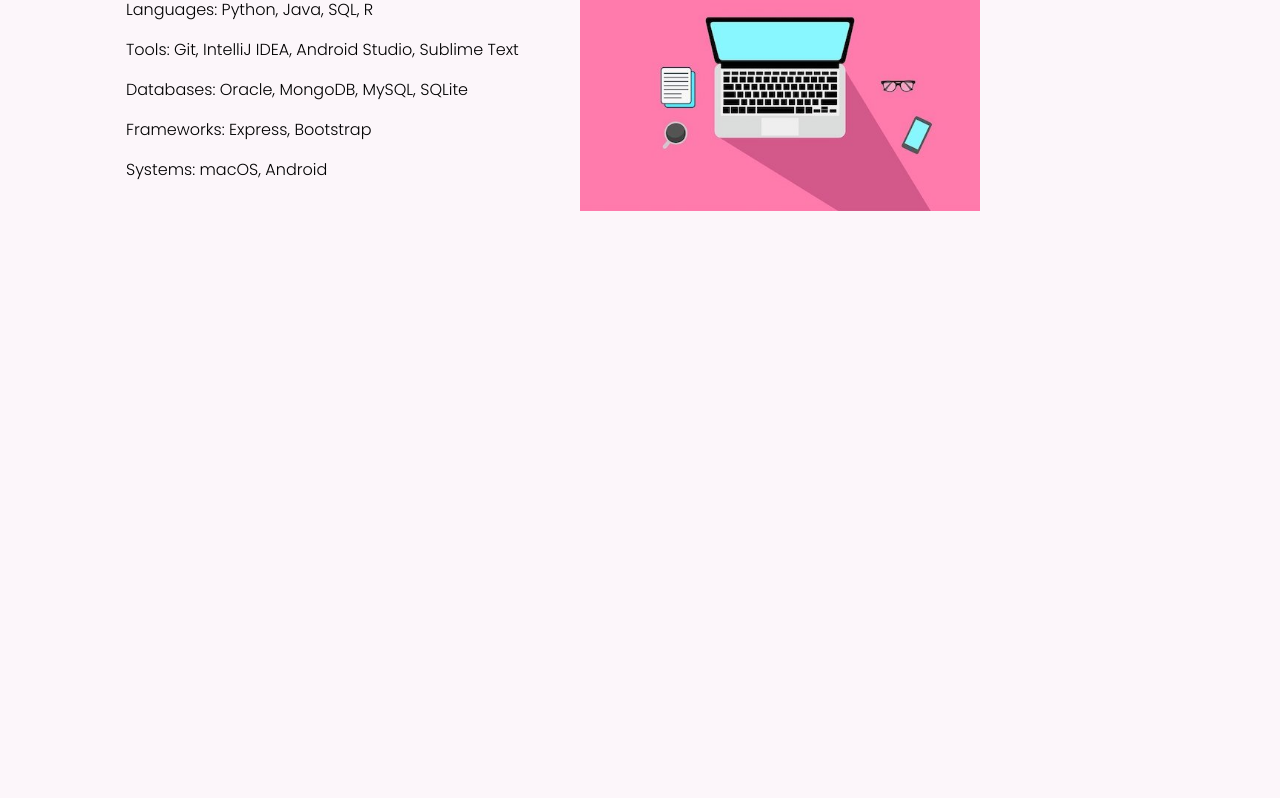
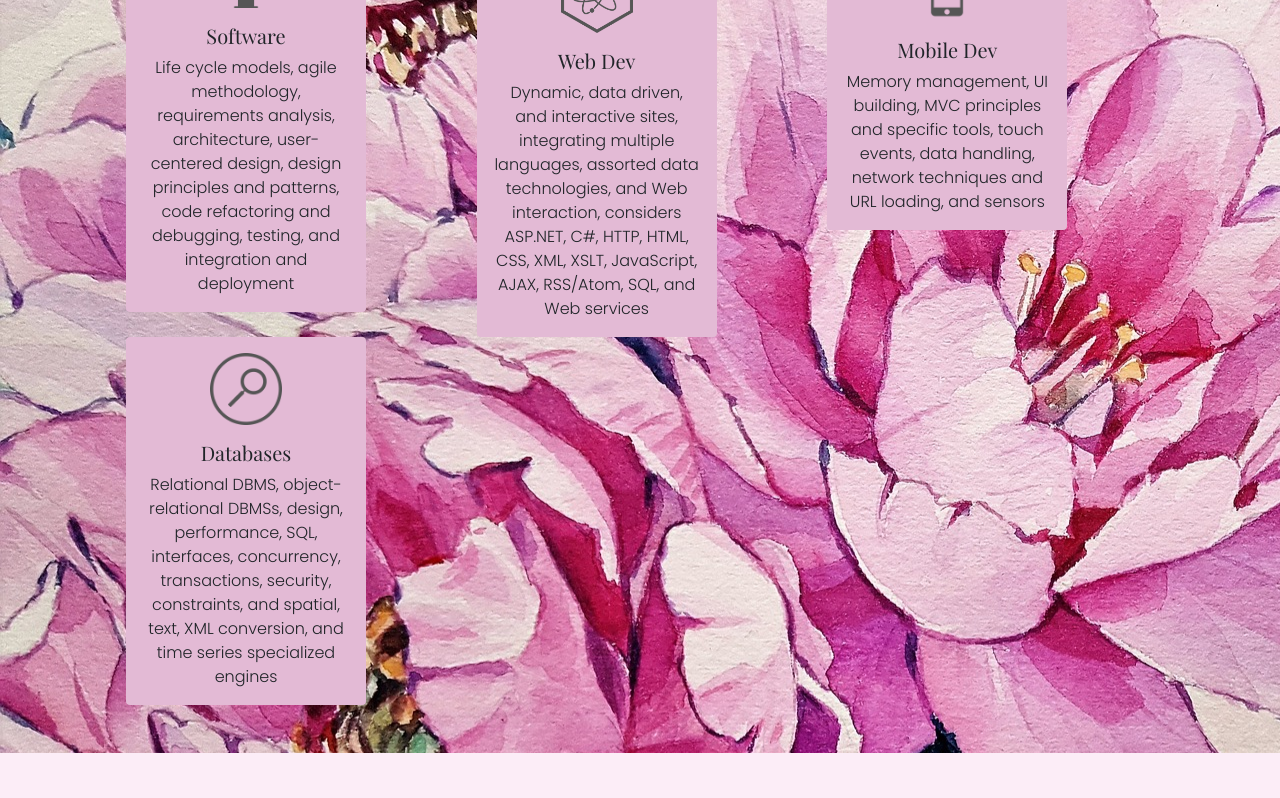
Before and after one commit to HastiGD/website-homepage, a website: page index.html in a window 1280 px wide. Shown: the part 706-1504 px from the top of the page. Before the commit the page ends 981 px from the top, so only its background shows below. Drawn offline with nearby package versions, Linux system fonts and the light colour scheme.

Commit message:
added a section for courses

```diff
--- a/index.html
+++ b/index.html
@@ -44,6 +44,7 @@
         </nav>
       </div>
     </header>
+
     <!-- About -->
     <section class="jumbotron about">
       <div class="container">
@@ -76,6 +77,74 @@
         </section>
       </div>
     </section>
+
+    <!-- Courses -->
+    <section class="jumbotron courses">
+      <div class="container">
+        <div><h2>Courses</h2></div>
+        <section>
+          <div class="row">
+            <div class="col">
+              <div class="card" style="width: 15rem">
+                <img src="images/software.png" class="card-img-top" alt="..." />
+                <div class="card-body text-center">
+                  <h5 class="card-title">Software</h5>
+                  <p class="card-text">
+                    Life cycle models, agile methodology, requirements analysis,
+                    architecture, user-centered design, design principles and
+                    patterns, code refactoring and debugging, testing, and
+                    integration and deployment
+                  </p>
+                </div>
+              </div>
+            </div>
+            <div class="col">
+              <div class="card" style="width: 15rem">
+                <img src="images/web.png" class="card-img-top" alt="..." />
+                <div class="card-body text-center">
+                  <h5 class="card-title">Web Dev</h5>
+                  <p class="card-text">
+                    Dynamic, data driven, and interactive sites, integrating
+                    multiple languages, assorted data technologies, and Web
+                    interaction, considers ASP.NET, C#, HTTP, HTML, CSS, XML,
+                    XSLT, JavaScript, AJAX, RSS/Atom, SQL, and Web services
+                  </p>
+                </div>
+              </div>
+            </div>
+            <div class="col">
+              <div class="card" style="width: 15rem">
+                <img src="images/mobile.png" class="card-img-top" alt="..." />
+                <div class="card-body text-center">
+                  <h5 class="card-title">Mobile Dev</h5>
+                  <p class="card-text">
+                    Memory management, UI building, MVC principles and specific
+                    tools, touch events, data handling, network techniques and
+                    URL loading, and sensors
+                  </p>
+                </div>
+              </div>
+            </div>
+            <div class="col">
+              <div class="card" style="width: 15rem">
+                <img src="images/database.png" class="card-img-top" alt="..." />
+                <div class="card-body text-center">
+                  <h5 class="card-title">Databases</h5>
+                  <p class="card-text">
+                    Relational DBMS, object-relational DBMSs, design,
+                    performance, SQL, interfaces, concurrency, transactions,
+                    security, constraints, and spatial, text, XML conversion,
+                    and time series specialized engines
+                  </p>
+                </div>
+              </div>
+            </div>
+            <div class="col"></div>
+          </div>
+        </section>
+      </div>
+    </section>
+
     <!-- Skills -->
     <section class="jumbotron skills">
       <div class="container">
--- a/styles/main.css
+++ b/styles/main.css
@@ -23,7 +23,10 @@
 }
 body {
 	background-color: #fcf6fa;
+	font-size: 1rem;
 }
+
+/* HEADER */
 header {
 	margin-top: 5px;
 }
@@ -77,16 +80,14 @@ header .twitter {
 	background-image: url("/images/twitter_mark.png");
 	width: 33px;
 }
+
+/* BODY */
 section.jumbotron {
 	display: flex;
 	height: auto;
-	padding: 2em;
+	padding: 1em;
 	align-items: center;
-}
-.jumbotron.about {
-	background-color: #d79ed8;
-}
-.jumbotron.skills {
+	justify-content: center;
 }
 section header {
 	display: flex;
@@ -97,25 +98,18 @@ section header {
 section section .row {
 	margin: 2em;
 }
-section section img.picture.me {
-	height: 20em;
-	width: auto;
-}
-section section img.picture.workspace {
-	width: 25em;
-	height: auto;
-}
 section section .content {
-	align-items: flex-start;
+	align-items: center;
 	font-family: "poppins_light";
 	margin: 0 1em 0 0;
 	color: black;
 }
-section section .content h2 {
+section section .content h2,
+h5 {
 	font-family: "playfair_displayregular";
 }
 section section .content p {
-	text-align: justify;
+	/*text-align: justify;*/
 }
 section section .content ul {
 	list-style-type: none;
@@ -125,3 +119,45 @@ section section .content ul {
 section section .content li {
 	margin: 1em 0 0 0;
 }
+
+/* BODY -- ABOUT */
+section.jumbotron.about {
+	background-color: #fcedf7;
+}
+section section img.picture.me {
+	height: 20em;
+	width: auto;
+}
+
+/* BODY -- COURSES */
+section.jumbotron.courses {
+	background-image: url("/images/flowers.jpg");
+}
+section.courses h2,
+h5 {
+	font-family: "playfair_displayregular";
+	text-align: center;
+}
+section.courses .card {
+	background-color: #e3bad5;
+	border: none;
+	font-family: "poppins_light";
+	padding: 0;
+}
+section.courses img.card-img-top {
+	height: auto;
+	width: 30%;
+	border: none;
+	align-self: center;
+	padding-top: 1em;
+}
+
+/* BODY -- SKILLS */
+section.jumbotron.skills {
+	background-color: #fcedf7;
+	background-size: cover;
+}
+section section img.picture.workspace {
+	width: 25em;
+	height: auto;
+}
```
Also changed, not shown: images/database.png (added), images/flowers.jpg (added), images/mobile.png (added), images/software.png (added), images/web.png (added).
